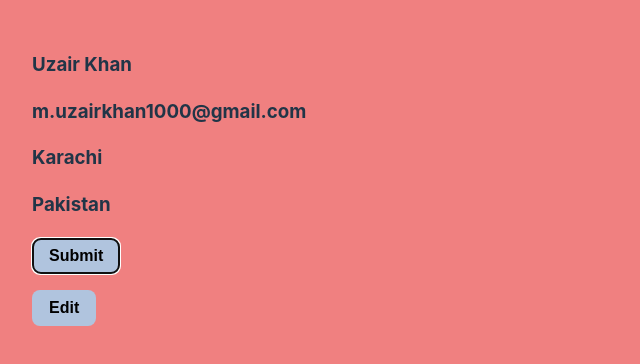
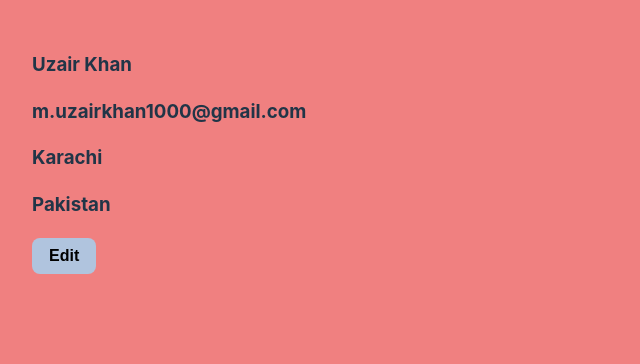
Before and after one commit to UzairKhan-27/cv-app, a React (Vite) app: page / in a window 1280 px wide. Both pictures are taken after a click on the button "Submit". Shown: the top 364 px of the page, without its empty margins (0-640 px from the left). Built offline with nearby package versions, Linux system fonts and the light colour scheme.

Commit message:
Hide submit button once submitted

```diff
--- a/src/App.jsx
+++ b/src/App.jsx
@@ -35,13 +35,21 @@ function App() {
 					submitStatus={submitStatus}
 				/>
 
-				<button onClick={handleSubmitClick} type="submit">
+				<button
+					className={submitStatus ? "hidden" : ""}
+					onClick={handleSubmitClick}
+					type="submit"
+				>
 					Submit
 				</button>
 			</form>
 
 			{submitStatus && (
-				<button onClick={handleEditClick} type="submit">
+				<button
+					className="edit"
+					onClick={handleEditClick}
+					type="submit"
+				>
 					Edit
 				</button>
 			)}
```
